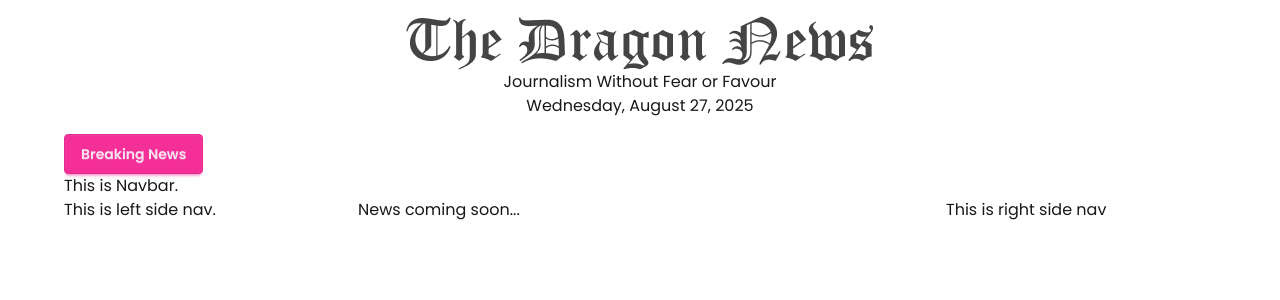
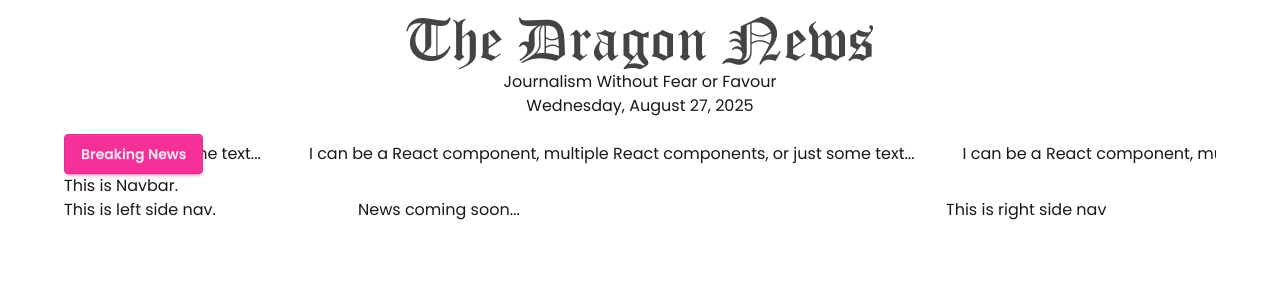
Before and after one commit to shohan89/react-dragon-news-auth, a React (Vite) app: page / in a window 1280 px wide. Shown: the top 300 px of the page. Built offline with nearby package versions, Linux system fonts and the light colour scheme.

Commit message:
Install React Marquee to show breaking news

```diff
--- a/package.json
+++ b/package.json
@@ -15,6 +15,7 @@
     "moment": "^2.30.1",
     "react": "^19.1.1",
     "react-dom": "^19.1.1",
+    "react-fast-marquee": "^1.6.5",
     "react-router": "^7.8.2",
     "tailwindcss": "^4.1.12"
   },
--- a/src/pages/Home/BreakingNews.jsx
+++ b/src/pages/Home/BreakingNews.jsx
@@ -1,8 +1,16 @@
+import Marquee from "react-fast-marquee";
+import { Link } from "react-router";
 
 const BreakingNews = () => {
     return (
-        <div>
+        <div className="flex">
             <button className='btn btn-secondary'>Breaking News</button>
+            <Marquee pauseOnHover={true} speed={100} >
+                <Link className="mr-12" to='/'>I can be a React component, multiple React components, or just some text...</Link>
+                <Link className="mr-12" to='/'>I can be a React component, multiple React components, or just some text...</Link>
+                <Link className="mr-12" to='/'>I can be a React component, multiple React components, or just some text...</Link>
+                <Link className="mr-12" to='/'>I can be a React component, multiple React components, or just some text...</Link>
+            </Marquee>
         </div>
     );
 };
```
Also changed, not shown: 1 other file (tests, documents, lock files or other folders).
